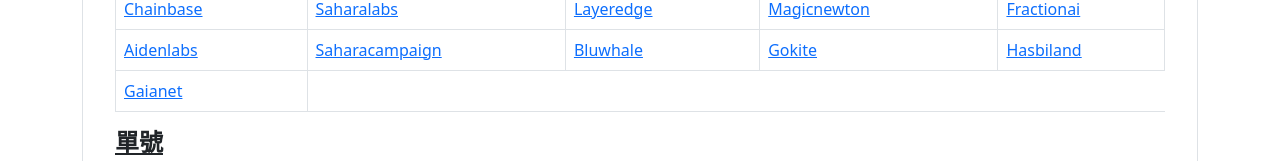
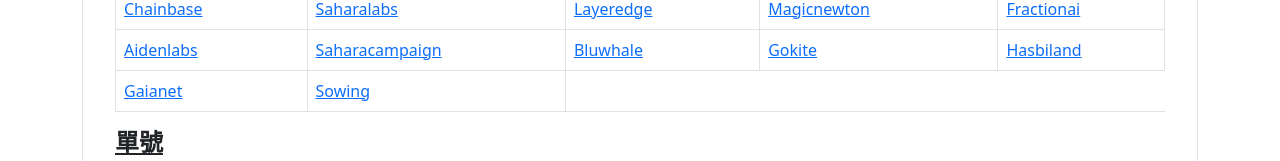
Before and after one commit to 2246250622/Airdrop-babydog-, a plain HTML site: page baby.html in a window 1280 px wide. Shown: the part 504-665 px from the top of the page. Drawn offline with nearby package versions, Linux system fonts and the light colour scheme.

Commit message:
Update baby.html

```diff
--- a/baby.html
+++ b/baby.html
@@ -390,6 +390,9 @@
                                     <a style="display:block;" target="_blank" href="https://www.gaianet.ai/reward-summary">Gaianet</a>
                                   </td>
 
+                                  <td>
+                                    <a style="display:block;" target="_blank" href="https://sowing.taker.xyz/?start=ZXVECA80">Sowing</a>
+                                  </td>
 
 
                                 </tr>
```
